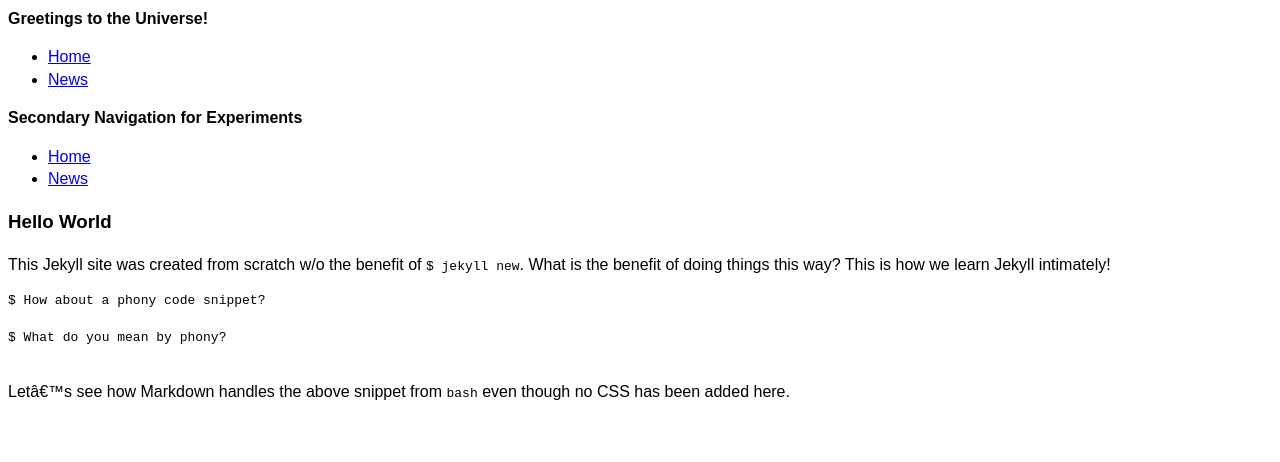
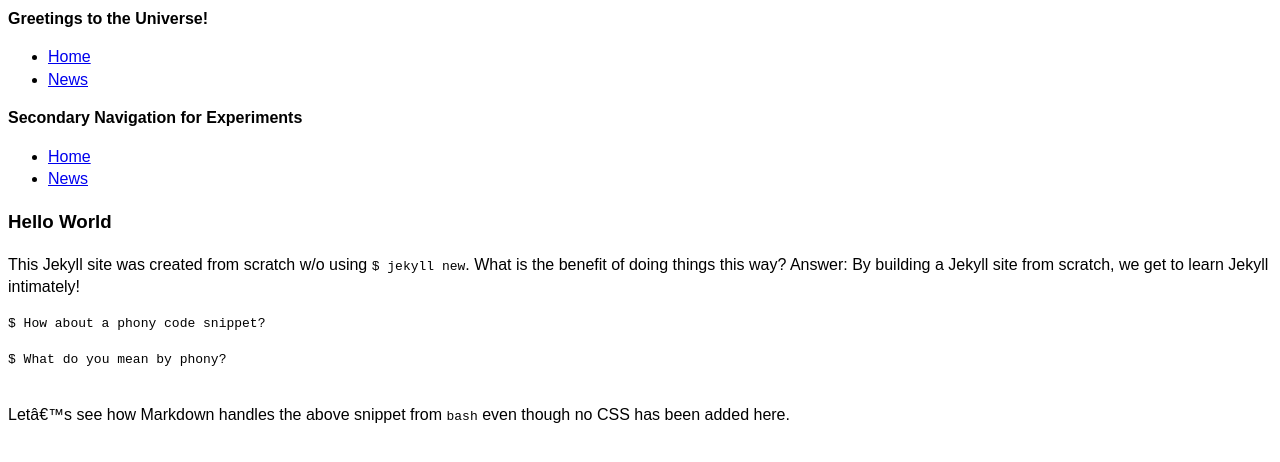
Before and after one commit to RayHightower/jekyll-from-scratch, a Jekyll site: the page built from index.markdown, in a window 1280 px wide. Shown: the top 462 px of the page. Built offline with Jekyll 4.4.1, drawn with Linux system fonts in a browser that asks for light colours; Markdown is read by kramdown in place of the engine named in the settings.

Commit message:
wordsmithing

````diff
--- a/index.markdown
+++ b/index.markdown
@@ -3,7 +3,7 @@ layout: default
 ---
 ### Hello World
 
-This Jekyll site was created from scratch w/o the benefit of `$ jekyll new`. What is the benefit of doing things this way? This is how we learn Jekyll intimately!
+This Jekyll site was created from scratch w/o using `$ jekyll new`. What is the benefit of doing things this way? Answer: By building a Jekyll site from scratch, we get to learn Jekyll intimately!
 
 ``` bash
 $ How about a phony code snippet?
````
